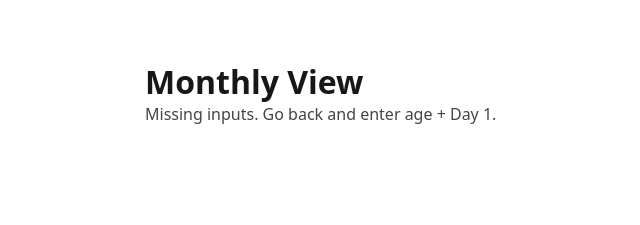
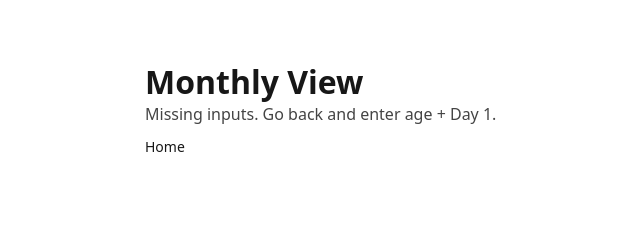
Before and after one commit to Temujin-67/cycle-navigator, a Next.js app: page /calendar in a window 1280 px wide. Shown: the top 225 px of the page, without its empty margins (155-795 px from the left). Built offline with nearby package versions, Linux system fonts and the light colour scheme.

Commit message:
Update page.tsx

```diff
--- a/src/app/calendar/page.tsx
+++ b/src/app/calendar/page.tsx
@@ -74,6 +74,9 @@ export default function CalendarPage() {
       <main style={{ maxWidth: 720, margin: "40px auto", padding: 20, fontFamily: "system-ui" }}>
         <h1 style={{ marginTop: 0 }}>Monthly View</h1>
         <p style={{ color: "#444" }}>Missing inputs. Go back and enter age + Day 1.</p>
+        <div style={{ marginTop: 10 }}>
+          <Link href="/" style={{ fontSize: 14 }}>Home</Link>
+        </div>
       </main>
     );
   }
@@ -82,12 +85,19 @@ export default function CalendarPage() {
     <main style={{ maxWidth: 900, margin: "40px auto", padding: 20, fontFamily: "system-ui" }}>
       <div style={{ display: "flex", justifyContent: "space-between", alignItems: "baseline", gap: 12 }}>
         <h1 style={{ marginTop: 0 }}>Monthly View</h1>
+
+        <div style={{ display: "flex", gap: 14 }}>
           <Link
             href={`/navigate?age=${encodeURIComponent(age)}&day1=${encodeURIComponent(day1Str)}`}
             style={{ fontSize: 14 }}
           >
             Today / Tomorrow
           </Link>
+
+          <Link href="/" style={{ fontSize: 14 }}>
+            Home
+          </Link>
+        </div>
       </div>
 
       <div style={{ fontSize: 13, color: "#444", marginBottom: 14 }}>
```
Lines whose indentation alone changed are shown as unchanged.
